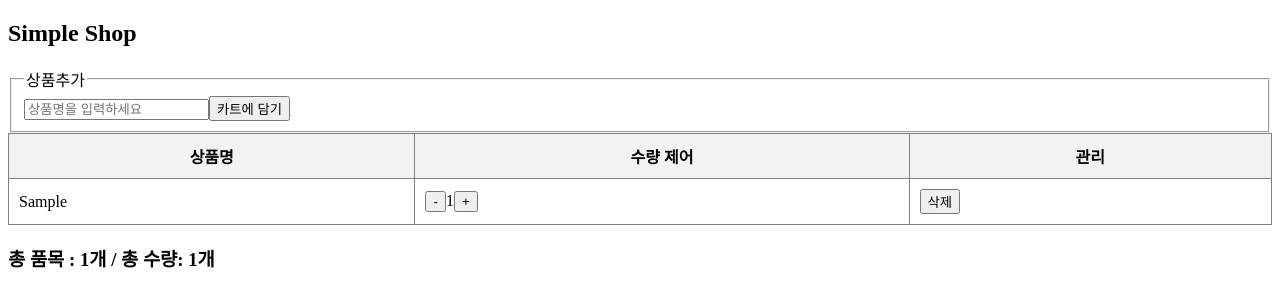
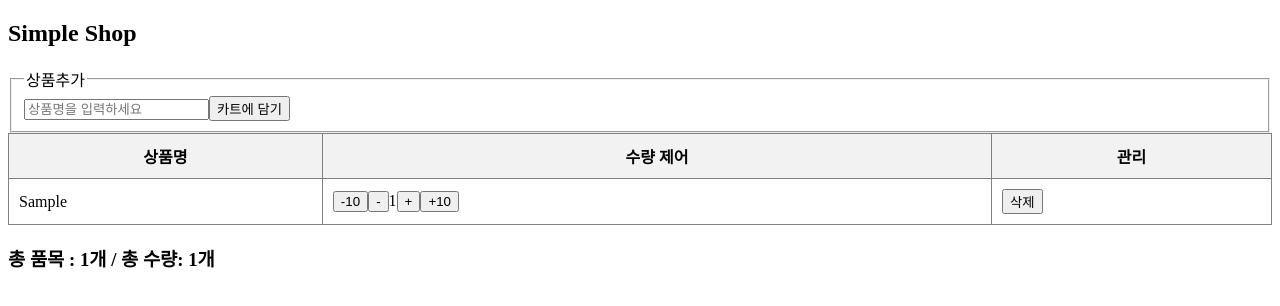
Before and after one commit to ybm4078/react-02-cart, a React (Vite) app: page / in a window 1280 px wide. Both pictures are taken after typing "Sample" into the empty fields and a click on the button "카트에 담기". Shown: the top 306 px of the page. Built offline with nearby package versions, Linux system fonts and the light colour scheme.

Commit message:
리팩토링 완료

```diff
--- a/src/App.jsx
+++ b/src/App.jsx
@@ -13,20 +13,22 @@
         setName("");
     };
 
-    const handlePlusButton = (index) => {
+    const handleUpdateQuantity = (index, number) => {
+        // 기능을 합쳐서 핸들러를 만드는데,
+        // '1을 더하고', '1을 빼고' 하는 기능이 아니라, "수량을 변경하는 함수"로 만듦
+        // 얼마를 바꾸느냐는 이 함수를 실행하는 곳에서 결정(매개변수 전달)
         const newCart = [...cart];
-        newCart[index].quantity += 1;
+        // newCart[index].quantity -= 1;
+        const nextQuantity = newCart[index].quantity + number;
+        // 그렇게 -3 해달라는 명령을 처리했을 때 nextQuantity 마이너스 값이면 하면 안됨
+        // 이 조건은 nextQuantity 계산을 한 뒤에 if 처리를 해줘야 함.
+        if (nextQuantity < 1) {
+            return;
+        }
+        newCart[index].quantity = nextQuantity;
         setCart(newCart);
     }
-    const handleMinusButton = (item, index) => {
-        // 지금 현재 수량이 1이하면, 실행하지 않게끔
-        if (item.quantity <= 1){
-            return;
-        }
-        const newCart = [...cart];
-        newCart[index].quantity -= 1;
-        setCart(newCart);
-    }
+
     const handleDeleteButton = (index) => {
         const result = cart.filter((v, i) => {return i !== index});
         setCart(result);
@@ -69,9 +71,11 @@
                 <tr key={index}>
                     <td>{item.name}</td>
                     <td>
-                        <button onClick={() => handleMinusButton(item,index)}>-</button>
+                        <button onClick={() => handleUpdateQuantity(index, -10)}>-10</button>
+                        <button onClick={() => handleUpdateQuantity(index, -1)}>-</button>
                         {item.quantity}
-                        <button onClick={() => handlePlusButton(index)}>+</button>
+                        <button onClick={() => handleUpdateQuantity(index, +1)}>+</button>
+                        <button onClick={() => handleUpdateQuantity(index, +10)}>+10</button>
                     </td>
                     <td>
                         <button onClick={() => handleDeleteButton(index)}>삭제</button>
```
